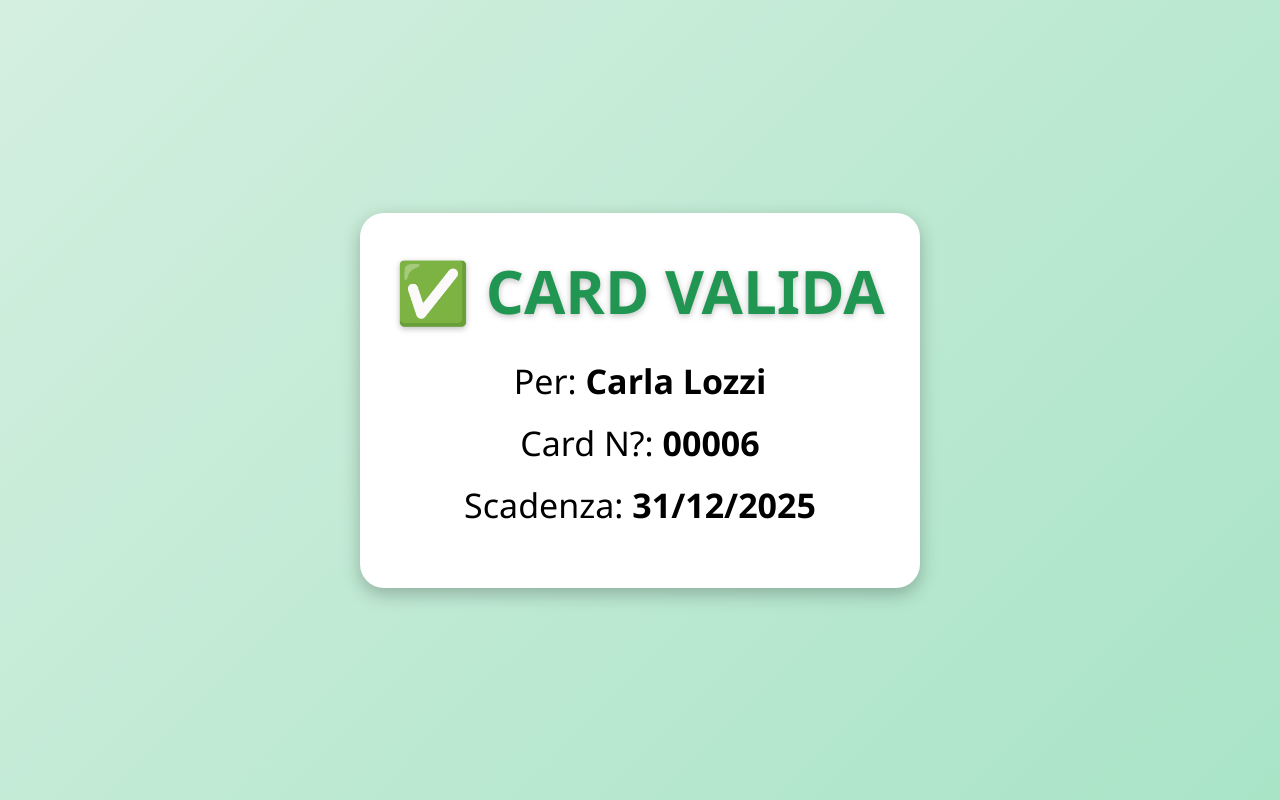
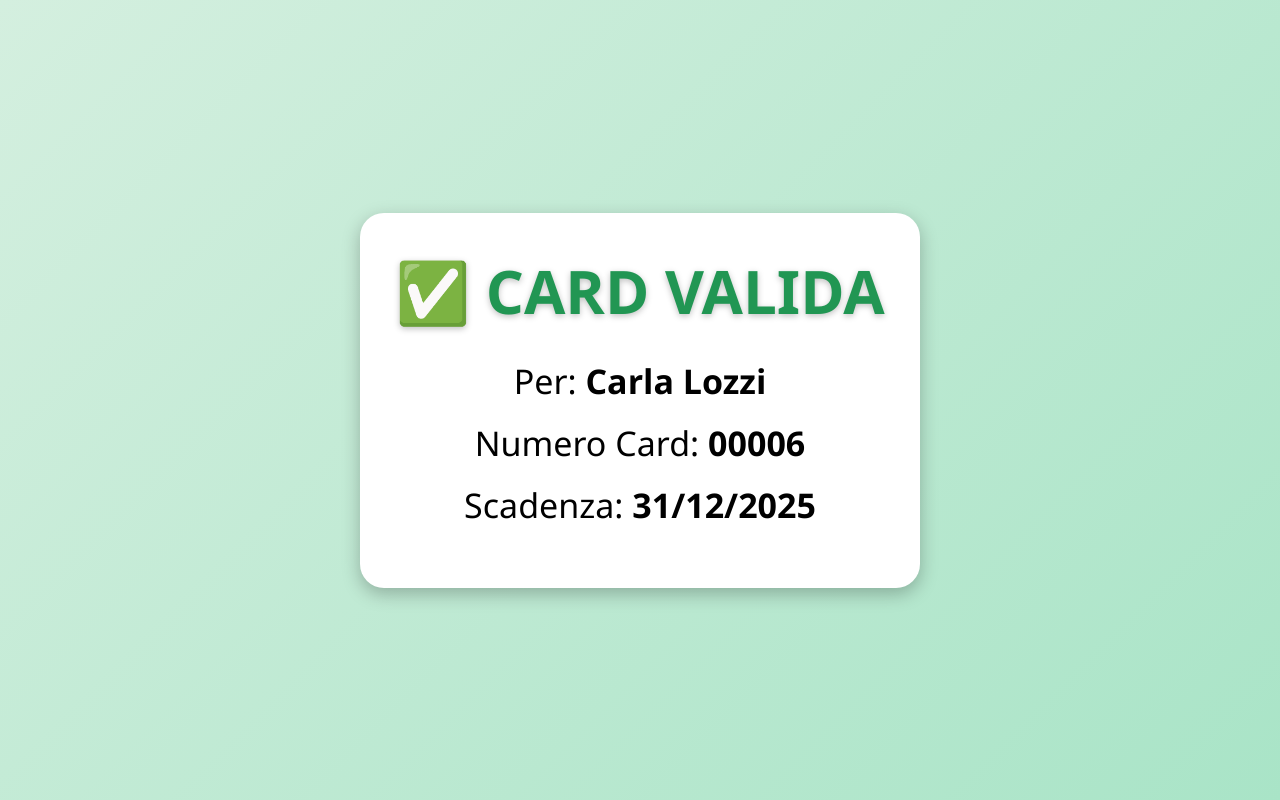
Before and after one commit to LupusPescara/LupusCard, a plain HTML site: page docs/cards/carlalozzi00006.html in a window 1280 px wide. Drawn offline with Linux system fonts and the light colour scheme.

Commit message:
update docs/cards/carlalozzi00006.html

```diff
--- a/docs/cards/carlalozzi00006.html
+++ b/docs/cards/carlalozzi00006.html
@@ -19,7 +19,7 @@ strong{font-weight:700}
   <div class="card">
     <h1>&#x2705;&nbsp;CARD&nbsp;VALIDA</h1>
     <p>Per: <strong>Carla Lozzi</strong></p>
-    <p>Card N?: <strong>00006</strong></p>
+    <p>Numero Card: <strong>00006</strong></p>
     <p>Scadenza: <strong>31/12/2025</strong></p>
   </div>
 </body></html>
```
